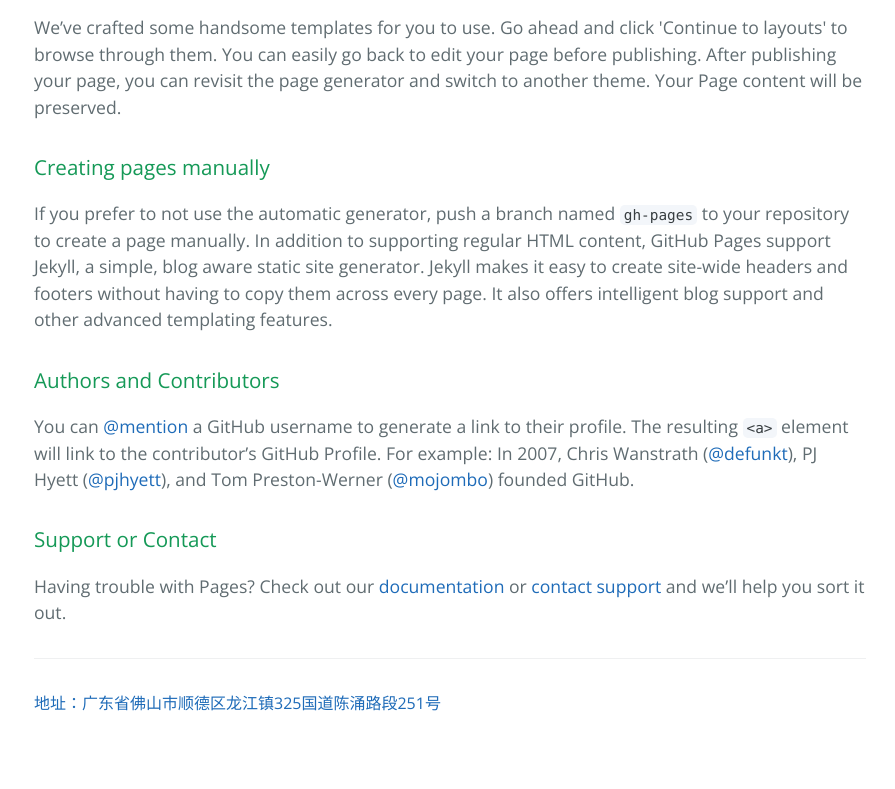
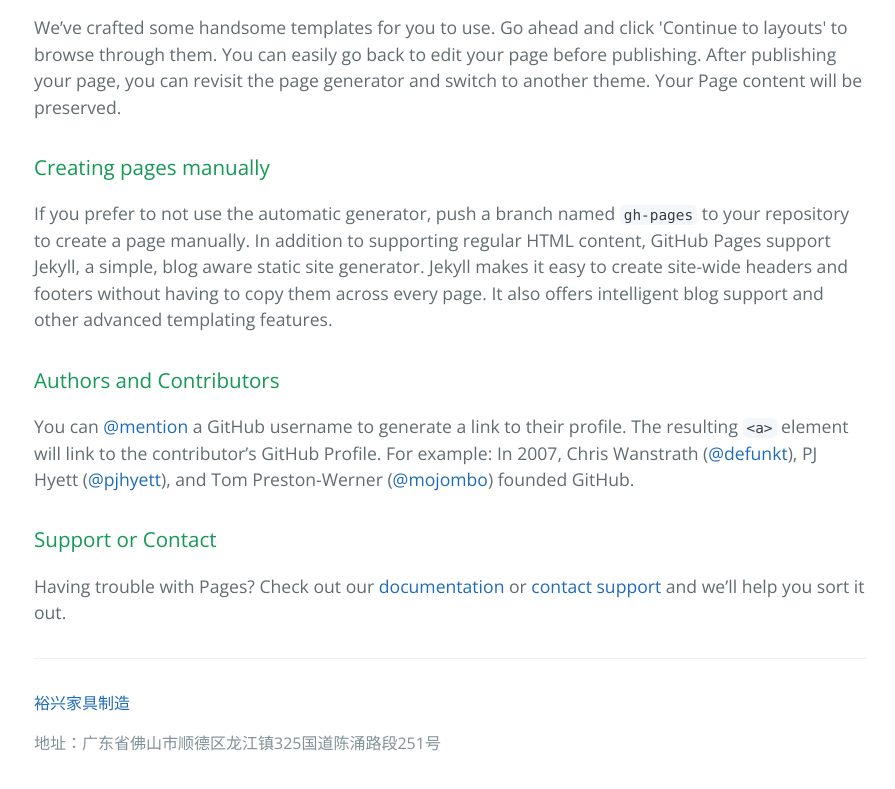
Before and after one commit to lipangpang/lipangpang.github.com, a plain HTML site: page index.html in a window 1280 px wide. Shown: the part 399-1188 px from the top of the page, without its empty margins (190-1085 px from the left). Before the commit the page ends 1162 px from the top, so only its background shows below. Drawn offline with nearby package versions, Linux system fonts and the light colour scheme.

Commit message:
Update index.html

```diff
--- a/index.html
+++ b/index.html
@@ -41,7 +41,7 @@
 
       <footer class="site-footer">
 
-        <span class="site-footer-credits"> <a 裕兴家具制造 href="https://yxsofa.com.cn"><p> 地址：广东省佛山市顺德区龙江镇325国道陈涌路段251号</p>
+        <span class="site-footer-credits"> <a href="https://yxsofa.com.cn">裕兴家具制造</a><p> 地址：广东省佛山市顺德区龙江镇325国道陈涌路段251号</p>
       </footer>
 
     </section>
```
